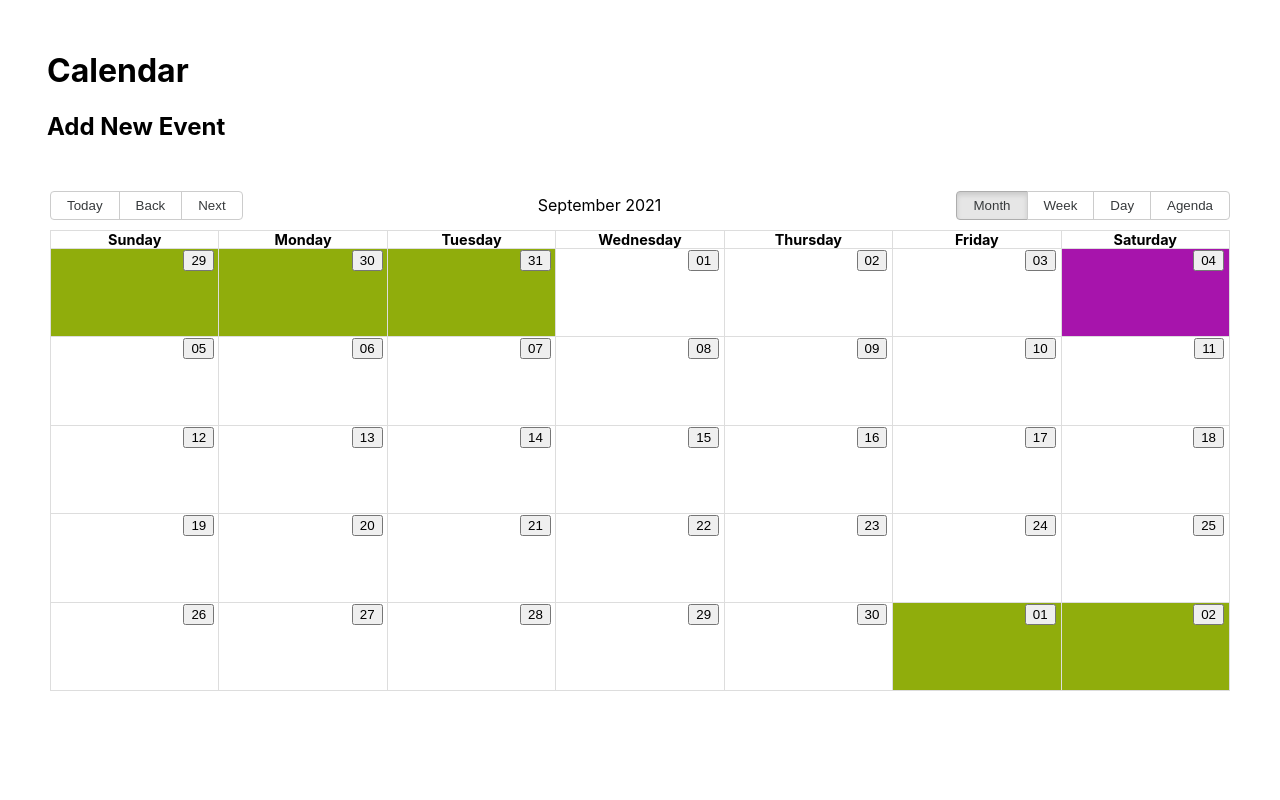
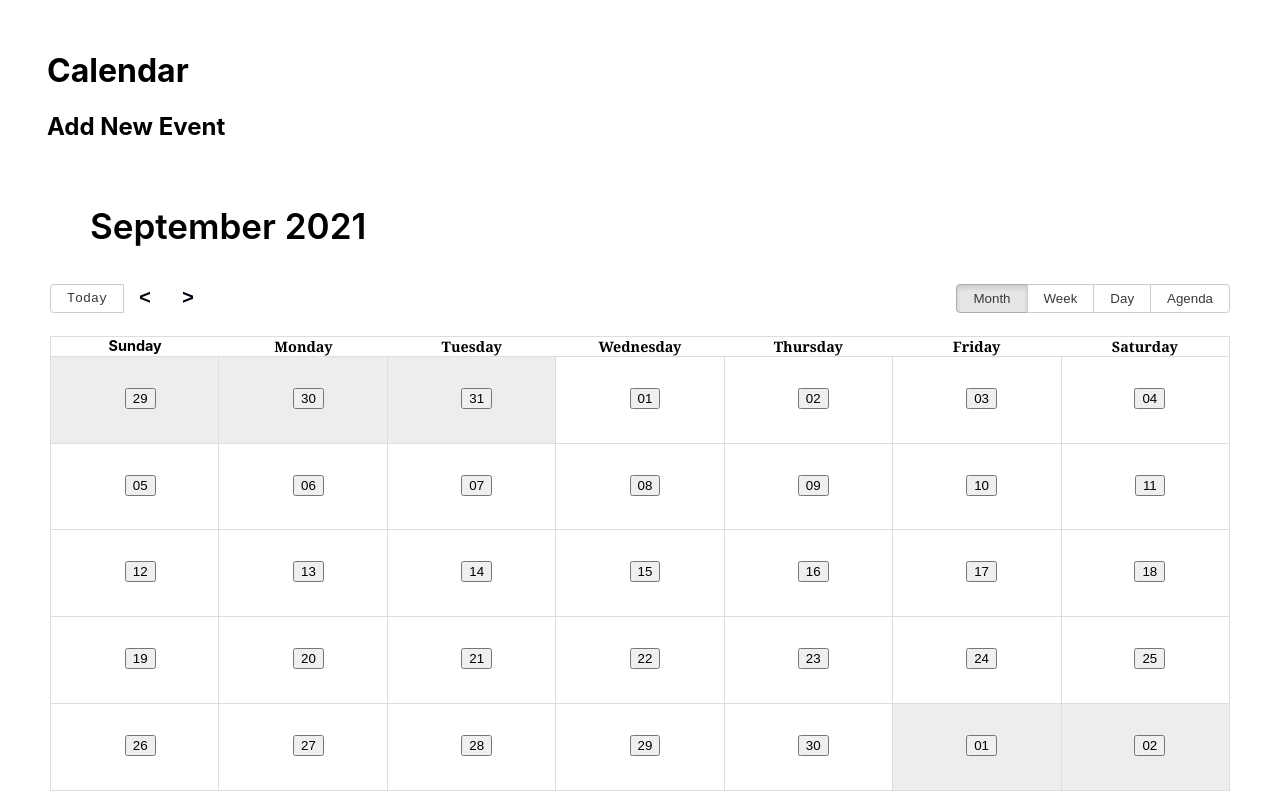
Before and after one commit to zurichat/zc_plugin_company_holiday_calendar, a React (Create React App) app in the folder calendar_frontend/: page / in a window 1280 px wide. Built offline with nearby package versions, Linux system fonts and the light colour scheme.

Commit message:
Add files via upload
update on the css styling

```diff
--- a/calendar_frontend/src/css/react-big-calendar.css
+++ b/calendar_frontend/src/css/react-big-calendar.css
@@ -47,10 +47,13 @@ button.rbc-input::-moz-focus-inner {
   direction: rtl; }
 
 .rbc-off-range {
-  color: #c91313; }
+  color: #e5e3eb; }
 
 .rbc-off-range-bg {
-  background: #90ad0c; }
+  background: #eeeded;
+}
+
+
 
 
 .rbc-header {
@@ -64,9 +67,12 @@ button.rbc-input::-moz-focus-inner {
   font-weight: bold;
   font-size: 90%;
   min-height: 0;
-  border-bottom: 1px solid #DDD; }
+  border-bottom: 1px solid #DDD;
+ }
   .rbc-header + .rbc-header {
-    border-left: 1px solid #DDD; }
+    font-family: Cambria, Cochin, Georgia, Times, 'Times New Roman', serif;
+    /* border-left: 1px solid rgb(230, 28, 28);  */
+  }
   .rbc-rtl .rbc-header + .rbc-header {
     border-left-width: 0;
     border-right: 1px solid #DDD; }
@@ -96,21 +102,30 @@ button.rbc-input::-moz-focus-inner {
       display: none; }
 
 .rbc-today {
-  background-color: #a714ac; }
+  background-color: #fffffffd; }
 
 .rbc-toolbar {
   display: flex;
   flex-wrap: wrap;
-  justify-content: center;
+  justify-content: space-between;
   align-items: center;
   margin-bottom: 10px;
-  font-size: 16px; }
+  top: 20px;
+  font-size: 16px;
+  position: relative;
+ }
   .rbc-toolbar .rbc-toolbar-label {
-    flex-grow: 1;
-    padding: 0 10px;
-    text-align: center; }
+    text-align: left;
+    position: absolute;
+    top: 10px;
+    font-size: 35px;
+    margin: 0px  20px;
+    font-weight: 600;
+    line-height: 10px;
+    left: 20px;
+   }
   .rbc-toolbar button {
-    color: #373a3c;
+    color: #3c3738;
     display: inline-block;
     margin: 0;
     text-align: center;
@@ -140,8 +155,40 @@ button.rbc-input::-moz-focus-inner {
       background-color: #e6e6e6;
       border-color: #adadad; }
 
+      .rbc-btn-group:first-child button{
+        font-family: 'Courier New', Courier, monospace;
+      }
+      .rbc-btn-group:first-child button:nth-child(2){
+        color: rgb(8, 8, 15);
+
+        font-size: 0;
+        border: none;
+        font-weight: 900;
+
+      }
+      .rbc-btn-group:first-child button:nth-child(2)::before{
+        content: "<";
+        font-size: 20px;
+      }
+      .rbc-btn-group:first-child button:nth-child(3){
+        color: rgb(3, 3, 17);
+        font-size: 0;
+        font-weight: 900;
+        border: none;
+
+      }
+      .rbc-btn-group:first-child button:nth-child(3)::before{
+        content: ">";
+        font-size: 20px;
+      }
+
+
 .rbc-btn-group {
+  position: relative;
   display: inline-block;
+  top: 70px;
+  font-size: 16px;
+  position: relative;
   white-space: nowrap; }
   .rbc-btn-group > button:first-child:not(:last-child) {
     border-top-right-radius: 0;
@@ -175,7 +222,7 @@ button.rbc-input::-moz-focus-inner {
   box-shadow: none;
   margin: 0;
   padding: 2px 5px;
-  background-color: #31ad46;
+  background-color: #cfdad0;
   border-radius: 5px;
   color: #fff;
   cursor: pointer;
@@ -231,10 +278,12 @@ button.rbc-input::-moz-focus-inner {
 
 .rbc-month-view {
   position: relative;
+  top: 100px;
   border: 1px solid #DDD;
   display: flex;
   flex-direction: column;
   flex: 1 0 0;
+
   width: 100%;
   user-select: none;
   -webkit-user-select: none;
@@ -242,7 +291,8 @@ button.rbc-input::-moz-focus-inner {
 
 .rbc-month-header {
   display: flex;
-  flex-direction: row; }
+  flex-direction: row;
+ }
 
 .rbc-month-row {
   display: flex;
@@ -255,22 +305,38 @@ button.rbc-input::-moz-focus-inner {
   .rbc-month-row + .rbc-month-row {
     border-top: 1px solid #DDD; }
 
+
+
+/* Edited by Fas3a (Akintola Oluwafemi). I edited the days on the calender */
+@import url('https://fonts.googleapis.com/css2?family=Lato&display=swap');
+
 .rbc-date-cell {
   flex: 1 1 0;
   min-width: 0;
-  padding-right: 5px;
-  text-align: right; }
+  color: rgba(36, 36, 36, 1);
+  padding-left: 10px;
+  padding-top: 10px;
+  font-size: 36px;
+  font-style: normal;
+  font-weight: bold;
+  font-family: lato;
+  text-align: center; }
   .rbc-date-cell.rbc-now {
-    font-weight: bold; }
+    font-weight: bold;
+  }
   .rbc-date-cell > a, .rbc-date-cell > a:active, .rbc-date-cell > a:visited {
     color: inherit;
     text-decoration: none; }
+
+ /* End of edit */
+
 
 .rbc-row-bg {
   display: flex;
   flex-direction: row;
   flex: 1 0 0;
   overflow: hidden; }
+
 
   .rbc-day-bg {
     flex: 1 0 0%; }
@@ -279,7 +345,6 @@ button.rbc-input::-moz-focus-inner {
     .rbc-rtl .rbc-day-bg + .rbc-day-bg {
       border-left-width: 0;
       border-right: 1px solid #DDD; }
-
 .rbc-overlay {
   position: absolute;
   z-index: 5;
@@ -299,7 +364,10 @@ button.rbc-input::-moz-focus-inner {
   display: flex;
   flex-direction: column;
   flex: 1 0 0;
-  overflow: auto; }
+  overflow: auto;
+  position: relative;
+  top: 100px;
+}
   .rbc-agenda-view table.rbc-agenda-table {
     width: 100%;
     border: 1px solid #DDD;
@@ -455,7 +523,10 @@ button.rbc-input::-moz-focus-inner {
   flex: 1;
   width: 100%;
   border: 1px solid #DDD;
-  min-height: 0; }
+  min-height: 0;
+  position: relative;
+  top: 100px;
+}
   .rbc-time-view .rbc-time-gutter {
     white-space: nowrap; }
   .rbc-time-view .rbc-allday-cell {
```
Lines whose indentation alone changed are shown as unchanged.
